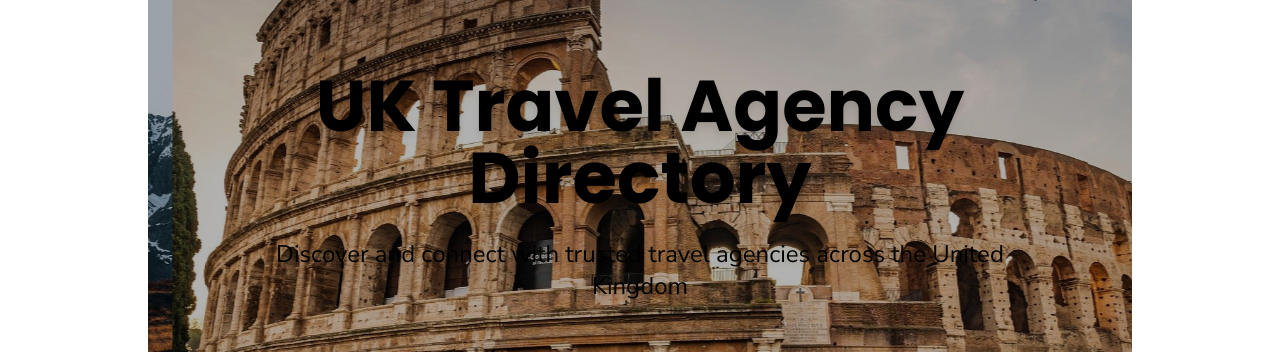
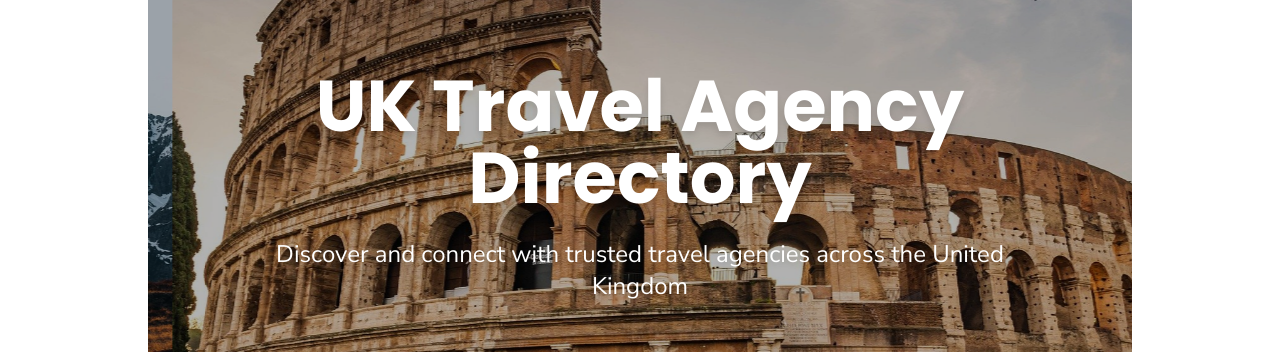
Before and after one commit to MinhTuan0305/SLC-travelcompanies-directory, a Next.js app: page / in a window 1280 px wide. Shown: the part 443-795 px from the top of the page. Built offline with nearby package versions, Linux system fonts and the light colour scheme; no server answers.

Commit message:
fix hero

```diff
--- a/app/globals.css
+++ b/app/globals.css
@@ -36,8 +36,8 @@
     --foreground: 0 0% 98%;
     --card: 0 0% 3.9%;
     --card-foreground: 0 0% 98%;
-    --popover: 0 0% 3.9%;
-    --popover-foreground: 0 0% 98%;
+    --popover: 0 0% 98%;
+    --popover-foreground: 0 0% 9%;
     --primary: 0 0% 98%;
     --primary-foreground: 0 0% 9%;
     --secondary: 0 0% 14.9%;
@@ -69,7 +69,7 @@
     color: #000000;
   }
 
-  /* Force white background and ensure text visibility */
+  /* Force white background and ensure text visibility for main content */
   .card, [class*="card"], [class*="Card"] {
     background-color: #ffffff;
     color: #000000;
@@ -99,7 +99,7 @@
     color: #000000;
   }
 
-  /* Ensure all text elements have visible colors */
+  /* Ensure main content text has visible colors */
   h1, h2, h3, h4, h5, h6 {
     color: #000000;
   }
@@ -116,6 +116,16 @@
   /* Ensure buttons have visible text */
   button {
     color: #000000;
+  }
+
+  /* Special case: Hero section text should remain white */
+  .hero-text, [class*="hero"] h1, [class*="hero"] h2, [class*="hero"] p {
+    color: #ffffff !important;
+  }
+
+  /* Override for hero overlay text specifically */
+  .relative.z-10 h1, .relative.z-10 p {
+    color: #ffffff !important;
   }
 }
 
```
